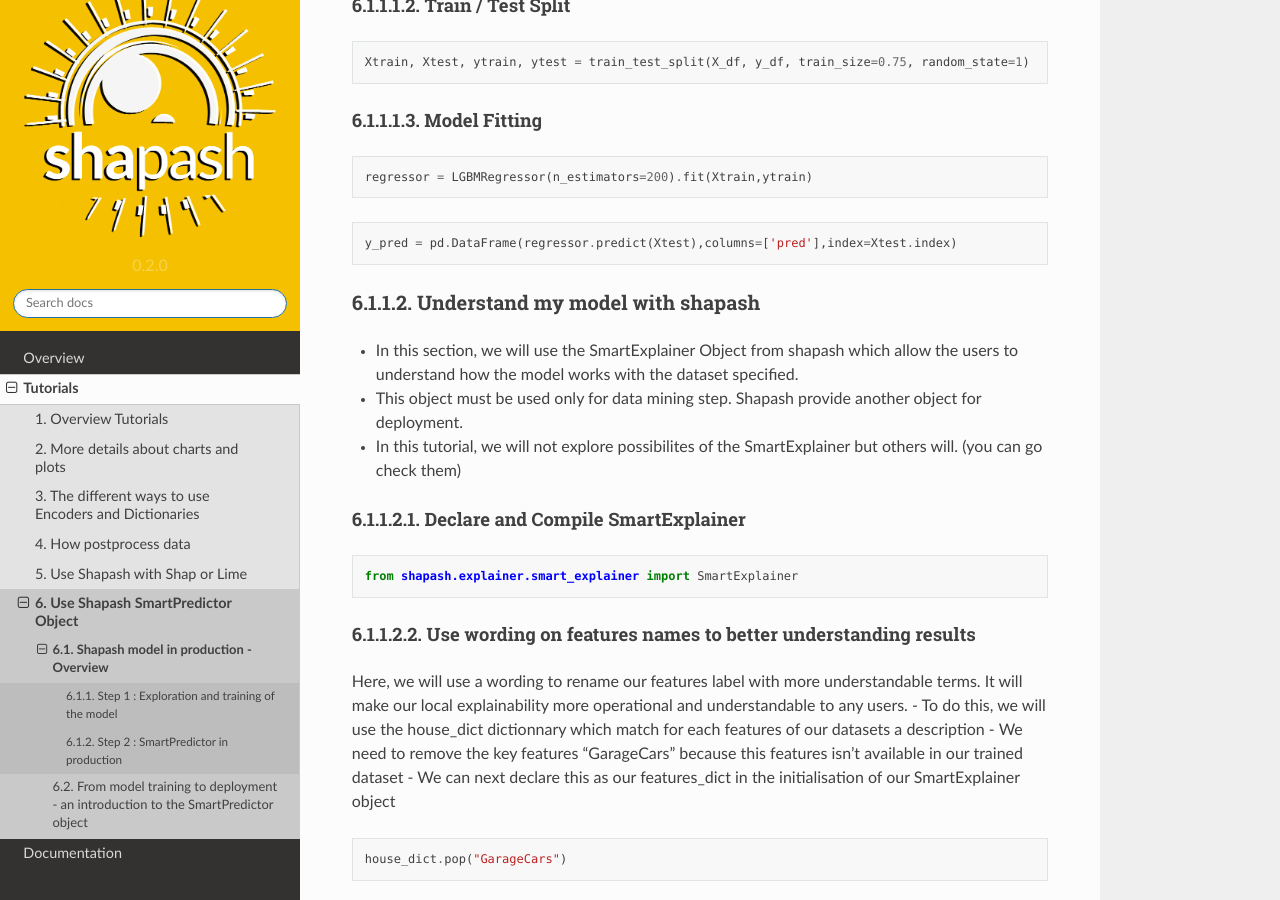
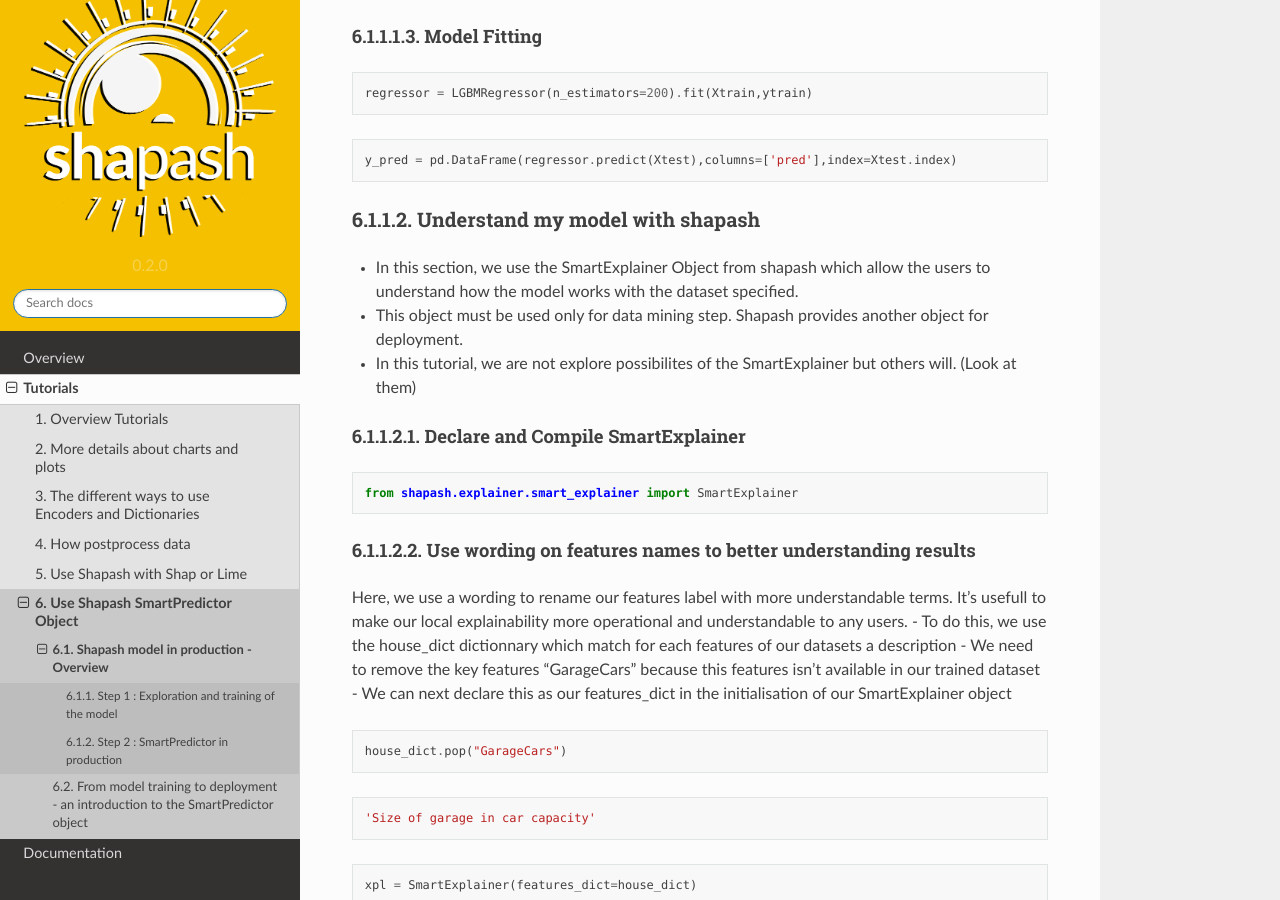
Before and after one commit to MAIF/shapash, a Sphinx documentation site: the page built from docs/tutorials/tutorial03-Shapash-overview-model-in-production.rst, in a window 1280 px wide and 900 px high, scrolled down 1339 px. Built offline with Sphinx 7.4.7 and the Read the Docs theme 2.0.0, drawn with Linux system fonts in a browser that asks for light colours; some of the changed text lies outside the part shown.

Commit message:
Update doc Sphinx with Review Tutorial V3

```diff
--- a/docs/tutorials/tutorial03-Shapash-overview-model-in-production.rst
+++ b/docs/tutorials/tutorial03-Shapash-overview-model-in-production.rst
@@ -16,11 +15,6 @@ Object in pickle file - Make a prediction
 
 Data from Kaggle `House
 Prices <https://www.kaggle.com/c/house-prices-advanced-regression-techniques/data>`__
-
-.. code:: ipython3
-
-    from shapash.explainer.smart_explainer import SmartExplainer
-    from shapash.explainer.smart_predictor import SmartPredictor
 
 .. code:: ipython3
 
@@ -35,8 +29,8 @@ Step 1 : Exploration and training of the model
 Building Supervized Model
 ~~~~~~~~~~~~~~~~~~~~~~~~~
 
-In this section, we will train a Machine Learning supervized model with
-our data House Prices.
+In this section, we train a Machine Learning supervized model with our
+data House Prices.
 
 .. code:: ipython3
 
@@ -88,13 +82,13 @@ Model Fitting
 Understand my model with shapash
 ~~~~~~~~~~~~~~~~~~~~~~~~~~~~~~~~
 
--  In this section, we will use the SmartExplainer Object from shapash
-   which allow the users to understand how the model works with the
-   dataset specified.
--  This object must be used only for data mining step. Shapash provide
+-  In this section, we use the SmartExplainer Object from shapash which
+   allow the users to understand how the model works with the dataset
+   specified.
+-  This object must be used only for data mining step. Shapash provides
    another object for deployment.
--  In this tutorial, we will not explore possibilites of the
-   SmartExplainer but others will. (you can go check them)
+-  In this tutorial, we are not explore possibilites of the
+   SmartExplainer but others will. (Look at them)
 
 Declare and Compile SmartExplainer
 ^^^^^^^^^^^^^^^^^^^^^^^^^^^^^^^^^^
@@ -106,11 +100,11 @@ Declare and Compile SmartExplainer
 Use wording on features names to better understanding results
 ^^^^^^^^^^^^^^^^^^^^^^^^^^^^^^^^^^^^^^^^^^^^^^^^^^^^^^^^^^^^^
 
-Here, we will use a wording to rename our features label with more
-understandable terms. It will make our local explainability more
-operational and understandable to any users. - To do this, we will use
-the house_dict dictionnary which match for each features of our datasets
-a description - We need to remove the key features “GarageCars” because
+Here, we use a wording to rename our features label with more
+understandable terms. It’s usefull to make our local explainability more
+operational and understandable to any users. - To do this, we use the
+house_dict dictionnary which match for each features of our datasets a
+description - We need to remove the key features “GarageCars” because
 this features isn’t available in our trained dataset - We can next
 declare this as our features_dict in the initialisation of our
 SmartExplainer object
@@ -194,8 +188,8 @@ Switch from SmartExplainer to SmartPredictor
 
 -  When you are satisfied by your results and the explainablity given by
    Shapash, you can use the SmartPredictor object for deployment.
--  In this section, we will learn how to easily switch from
-   SmartExplainer to a SmartPredictor.
+-  In this section, we learn how to easily switch from SmartExplainer to
+   a SmartPredictor.
 -  SmartPredictor allows you to make predictions, detailed and
    summarized contributions on new data automatically.
 -  It takes only necessary attributes to be lighter than SmartExplainer
@@ -291,9 +285,9 @@ Get detailed explanability associated to the prediction
 -  You can use the method detail_contributions to see the detailed
    contributions of each of your features for each row of your new
    dataset.
--  For classification problems, it will automatically associated
+-  For classification problems, it automatically associates
    contributions with the right predicted label.
--  The predicted label can be compute automatically with predict method
+-  The predicted label can be computed automatically with predict method
    or you can specify in add_input method an ypred
 
 .. code:: ipython3
```
Also changed, not shown: other parts of docs/tutorials/tutorial03-Shapash-overview-model-in-production.rst (+3 -4 lines), docs/tutorials/tuto-smartpredictor-introduction-to-SmartPredictor.rst (+105 -117 lines), 2 other files.
